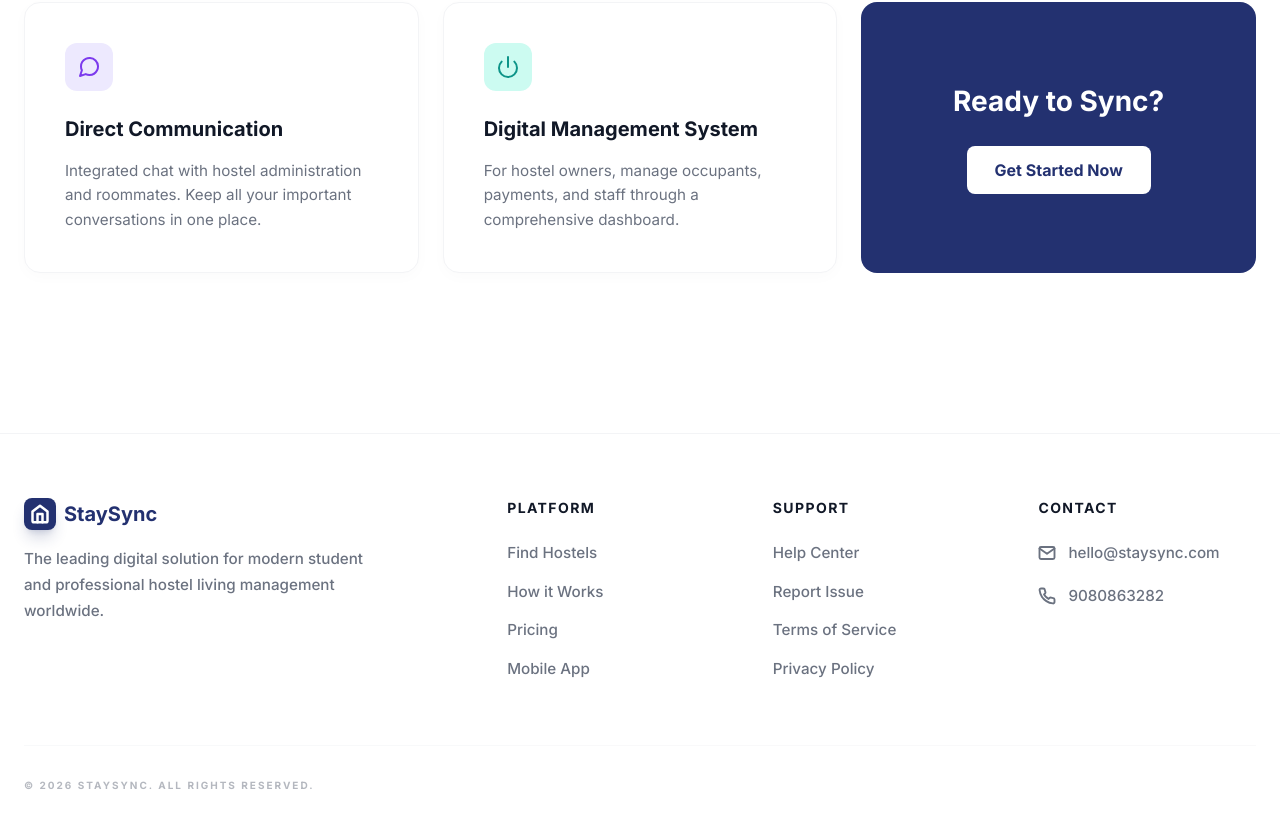
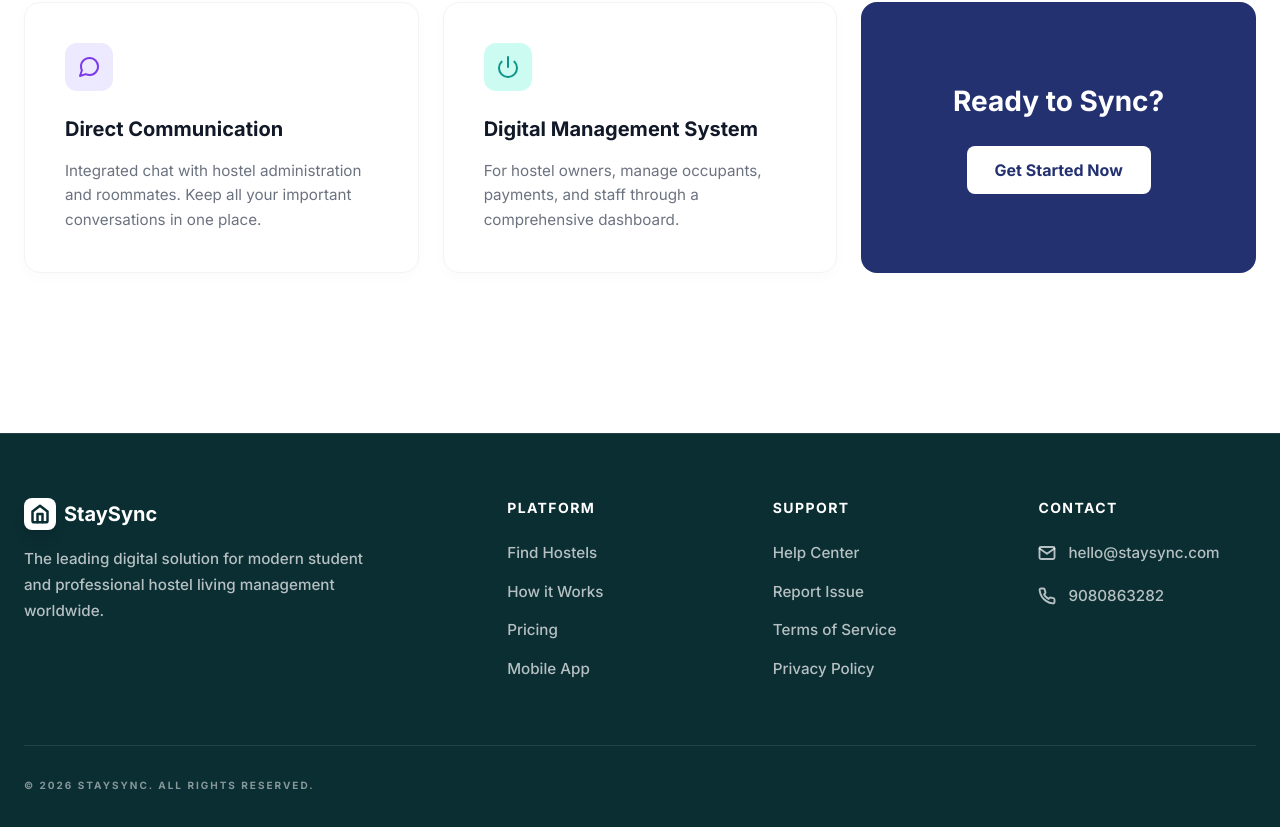
Before and after one commit to anshifariya042/StaySync, a Next.js app in the folder frontend/: page / in a window 1280 px wide. Shown: the part 1689-2516 px from the top of the page. Built offline with nearby package versions, Linux system fonts and the light colour scheme; no server answers.

Commit message:
chmage the footer into dark theme

```diff
--- a/frontend/components/Footer/Footer.tsx
+++ b/frontend/components/Footer/Footer.tsx
@@ -3,13 +3,13 @@ import Link from 'next/link';
 
 export default function Footer() {
     return (
-        <footer className="bg-white border-t border-border-color pt-16 mt-16 pb-12" id="contact">
+        <footer className="bg-[#0B2E33] border-t border-white/10 pt-16 mt-16 pb-12" id="contact">
             <div className="container mx-auto px-6">
                 <div className="grid grid-cols-1 md:grid-cols-2 lg:grid-cols-[2fr_1fr_1fr_1fr] gap-12 mb-16">
 
                     <div>
-                        <div className="flex items-center gap-2 font-bold text-xl text-primary-blue mb-4">
-                            <div className="size-8 bg-primary-blue text-white rounded-lg flex items-center justify-center shadow-lg shadow-primary-blue/20">
+                        <div className="flex items-center gap-2 font-bold text-xl text-white mb-4">
+                            <div className="size-8 bg-white text-[#0B2E33] rounded-lg flex items-center justify-center shadow-lg">
                                 <svg width="20" height="20" viewBox="0 0 24 24" fill="none" stroke="currentColor" strokeWidth="3" strokeLinecap="round" strokeLinejoin="round">
                                     <path d="M3 9l9-7 9 7v11a2 2 0 0 1-2 2H5a2 2 0 0 1-2-2z"></path>
                                     <polyline points="9 22 9 12 15 12 15 22"></polyline>
@@ -17,39 +17,39 @@ export default function Footer() {
                             </div>
                             <span>StaySync</span>
                         </div>
-                        <p className="text-text-gray leading-[1.7] text-[0.95rem] mb-8 max-w-[85%] font-medium">
+                        <p className="text-white/70 leading-[1.7] text-[0.95rem] mb-8 max-w-[85%] font-medium">
                             The leading digital solution for modern student and professional hostel living management worldwide.
                         </p>
                     </div>
 
                     <div>
-                        <h4 className="text-sm font-bold text-foreground uppercase tracking-widest mb-6">Platform</h4>
+                        <h4 className="text-sm font-bold text-white uppercase tracking-widest mb-6">Platform</h4>
                         <div className="flex flex-col gap-4">
-                            <Link href="/explore-hostels" className="text-text-gray text-[0.95rem] hover:text-primary-blue transition-colors font-medium">Find Hostels</Link>
-                            <Link href="#how-it-works" className="text-text-gray text-[0.95rem] hover:text-primary-blue transition-colors font-medium">How it Works</Link>
-                            <Link href="#" className="text-text-gray text-[0.95rem] hover:text-primary-blue transition-colors font-medium">Pricing</Link>
-                            <Link href="#" className="text-text-gray text-[0.95rem] hover:text-primary-blue transition-colors font-medium">Mobile App</Link>
+                            <Link href="/explore-hostels" className="text-white/70 text-[0.95rem] hover:text-white transition-colors font-medium">Find Hostels</Link>
+                            <Link href="#how-it-works" className="text-white/70 text-[0.95rem] hover:text-white transition-colors font-medium">How it Works</Link>
+                            <Link href="#" className="text-white/70 text-[0.95rem] hover:text-white transition-colors font-medium">Pricing</Link>
+                            <Link href="#" className="text-white/70 text-[0.95rem] hover:text-white transition-colors font-medium">Mobile App</Link>
                         </div>
                     </div>
 
                     <div>
-                        <h4 className="text-sm font-bold text-foreground uppercase tracking-widest mb-6">Support</h4>
+                        <h4 className="text-sm font-bold text-white uppercase tracking-widest mb-6">Support</h4>
                         <div className="flex flex-col gap-4">
-                            <Link href="#" className="text-text-gray text-[0.95rem] hover:text-primary-blue transition-colors font-medium">Help Center</Link>
-                            <Link href="#" className="text-text-gray text-[0.95rem] hover:text-primary-blue transition-colors font-medium">Report Issue</Link>
-                            <Link href="#" className="text-text-gray text-[0.95rem] hover:text-primary-blue transition-colors font-medium">Terms of Service</Link>
-                            <Link href="#" className="text-text-gray text-[0.95rem] hover:text-primary-blue transition-colors font-medium">Privacy Policy</Link>
+                            <Link href="#" className="text-white/70 text-[0.95rem] hover:text-white transition-colors font-medium">Help Center</Link>
+                            <Link href="#" className="text-white/70 text-[0.95rem] hover:text-white transition-colors font-medium">Report Issue</Link>
+                            <Link href="#" className="text-white/70 text-[0.95rem] hover:text-white transition-colors font-medium">Terms of Service</Link>
+                            <Link href="#" className="text-white/70 text-[0.95rem] hover:text-white transition-colors font-medium">Privacy Policy</Link>
                         </div>
                     </div>
 
                     <div>
-                        <h4 className="text-sm font-bold text-foreground uppercase tracking-widest mb-6">Contact</h4>
+                        <h4 className="text-sm font-bold text-white uppercase tracking-widest mb-6">Contact</h4>
                         <div className="flex flex-col gap-5">
-                            <a href="mailto:hello@staysync.com" className="text-text-gray text-[0.95rem] hover:text-primary-blue transition-colors flex items-center gap-3 font-medium">
+                            <a href="mailto:hello@staysync.com" className="text-white/70 text-[0.95rem] hover:text-white transition-colors flex items-center gap-3 font-medium">
                                 <svg width="18" height="18" viewBox="0 0 24 24" fill="none" stroke="currentColor" strokeWidth="2.5" strokeLinecap="round" strokeLinejoin="round"><path d="M4 4h16c1.1 0 2 .9 2 2v12c0 1.1-.9 2-2 2H4c-1.1 0-2-.9-2-2V6c0-1.1.9-2 2-2z"></path><polyline points="22,6 12,13 2,6"></polyline></svg>
                                 hello@staysync.com
                             </a>
-                            <a href="tel:+15550000000" className="text-text-gray text-[0.95rem] hover:text-primary-blue transition-colors flex items-center gap-3 font-medium">
+                            <a href="tel:+15550000000" className="text-white/70 text-[0.95rem] hover:text-white transition-colors flex items-center gap-3 font-medium">
                                 <svg width="18" height="18" viewBox="0 0 24 24" fill="none" stroke="currentColor" strokeWidth="2.5" strokeLinecap="round" strokeLinejoin="round"><path d="M22 16.92v3a2 2 0 0 1-2.18 2 19.79 19.79 0 0 1-8.63-3.07 19.5 19.5 0 0 1-6-6 19.79 19.79 0 0 1-3.07-8.67A2 2 0 0 1 4.11 2h3a2 2 0 0 1 2 1.72 12.84 12.84 0 0 0 .7 2.81 2 2 0 0 1-.45 2.11L8.09 9.91a16 16 0 0 0 6 6l1.27-1.27a2 2 0 0 1 2.11-.45 12.84 12.84 0 0 0 2.81.7A2 2 0 0 1 22 16.92z"></path></svg>
                                 9080863282
                             </a>
@@ -58,7 +58,7 @@ export default function Footer() {
 
                 </div>
 
-                <div className="flex flex-col md:flex-row justify-between items-center pt-8 border-t border-border-color text-text-gray opacity-50 text-[10px] font-black uppercase tracking-[0.2em] gap-4">
+                <div className="flex flex-col md:flex-row justify-between items-center pt-8 border-t border-white/10 text-white/50 text-[10px] font-black uppercase tracking-[0.2em] gap-4">
                     <span>&copy; 2026 STAYSYNC. ALL RIGHTS RESERVED.</span>
 
                 </div>
```
